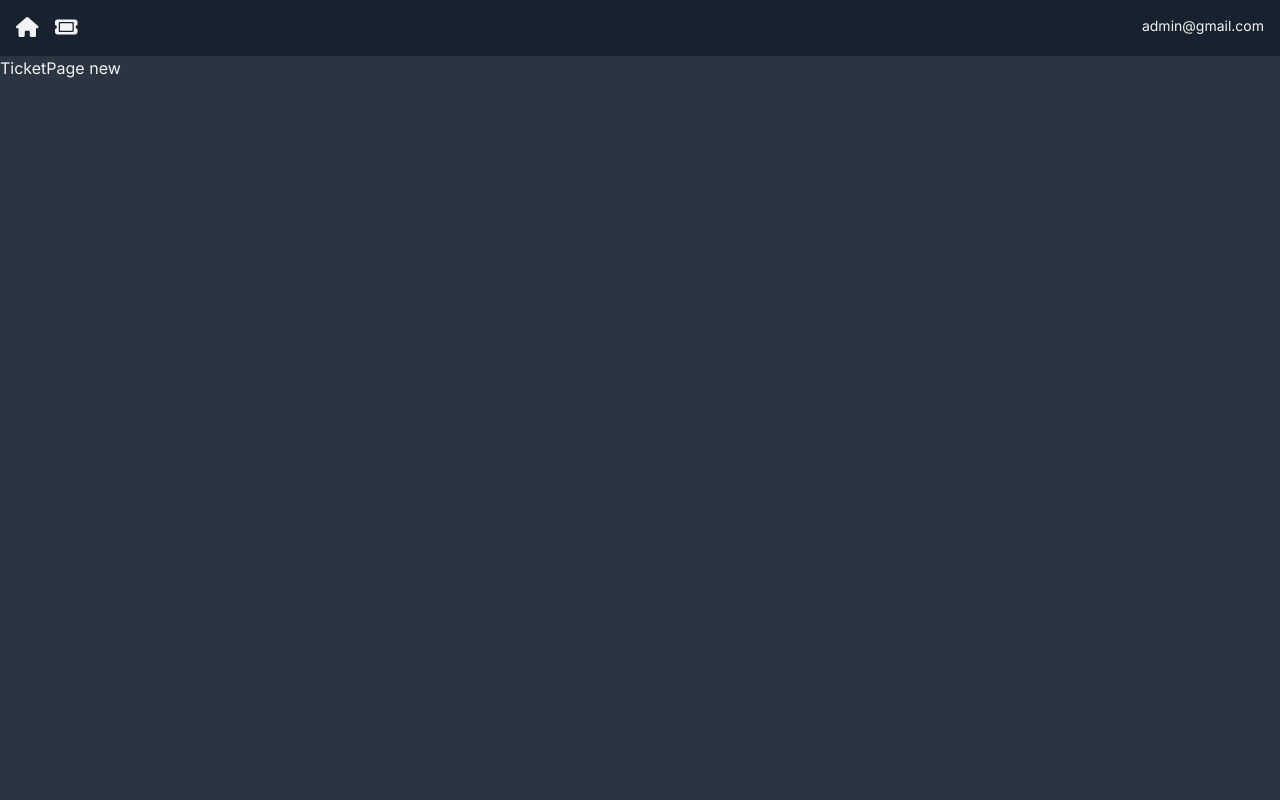
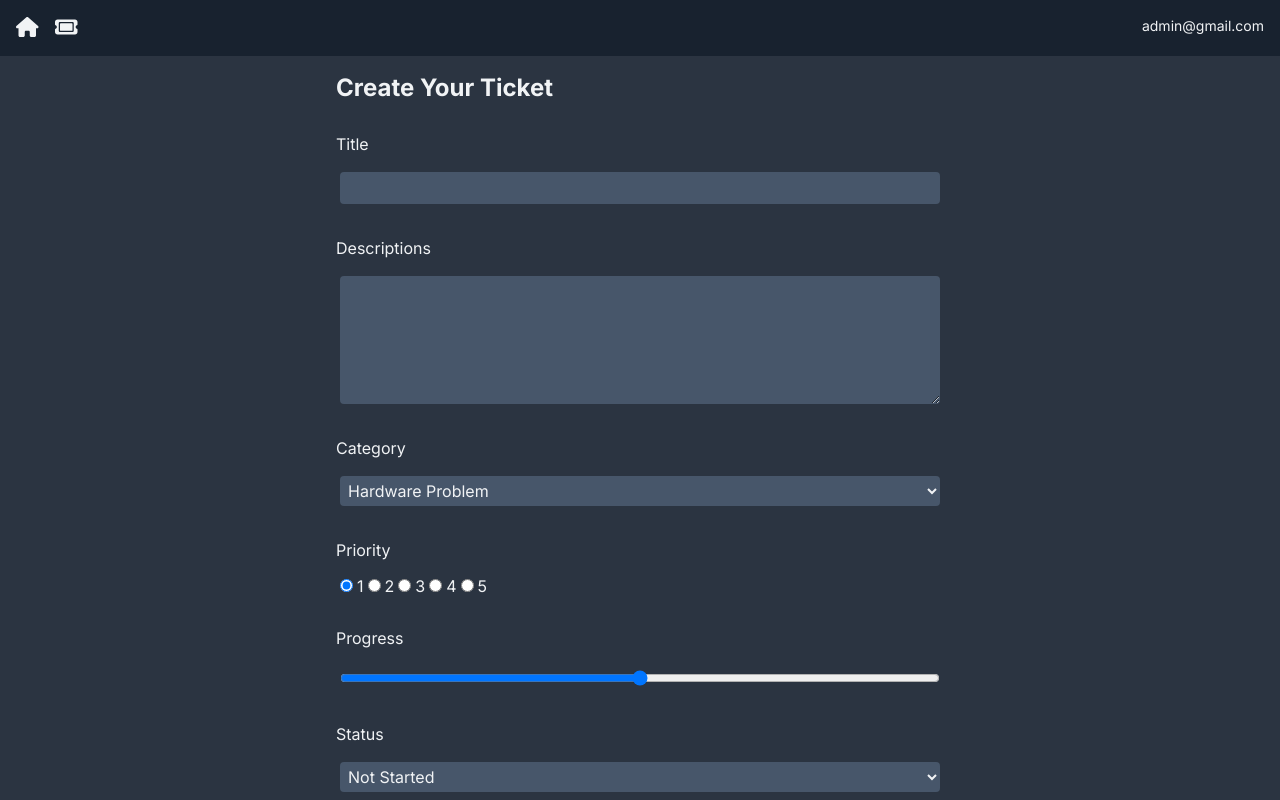
Before and after one commit to rrvillareal23/Support-Ticket-App, a Next.js app: page /TicketPage/new in a window 1280 px wide. Built offline with nearby package versions, Linux system fonts and the light colour scheme.

Commit message:
added ticketform to page in TicketPage

```diff
--- a/app/TicketPage/[id]/page.jsx
+++ b/app/TicketPage/[id]/page.jsx
@@ -1,5 +1,6 @@
+import TicketForm from "@/app/(components)/TicketForm";
 const TicketPage = ({ params }) => {
-  return <div>TicketPage {params.id}</div>;
+  return <TicketForm />;
 };
 
 export default TicketPage;
```
